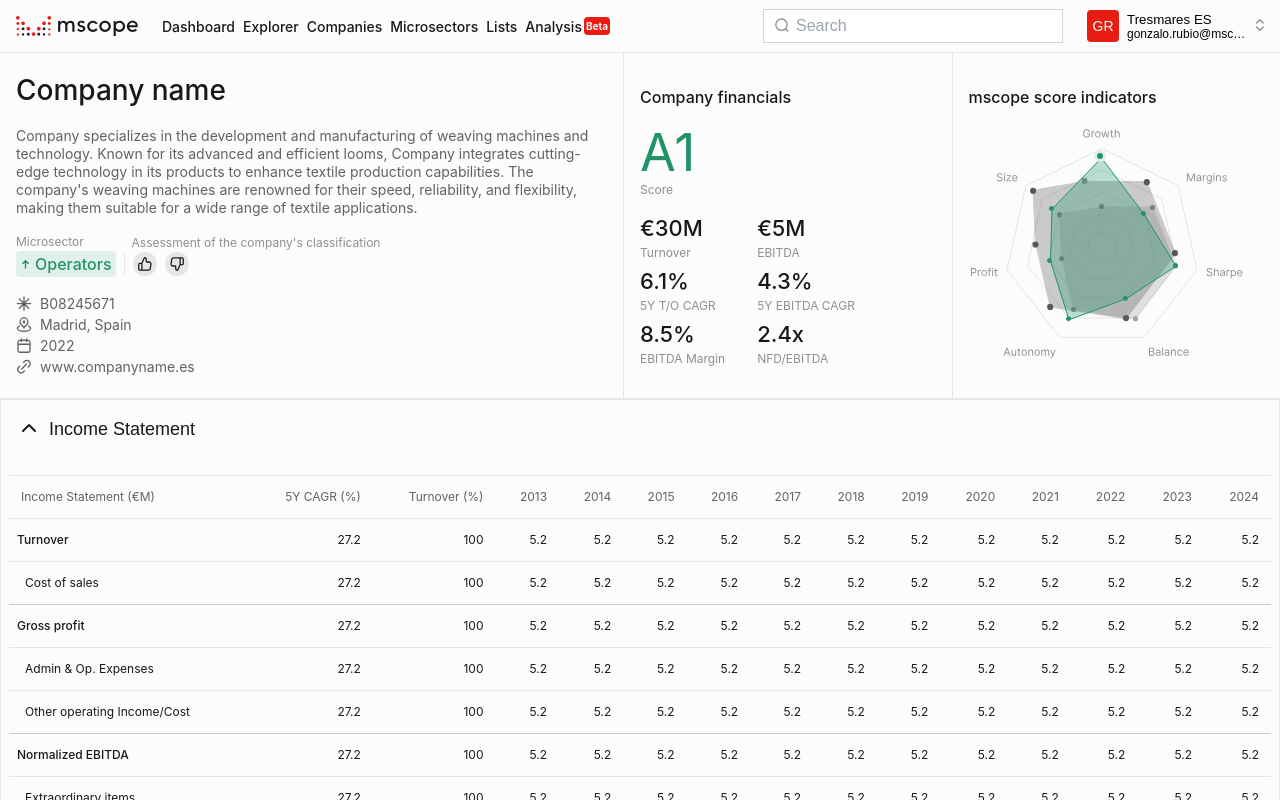
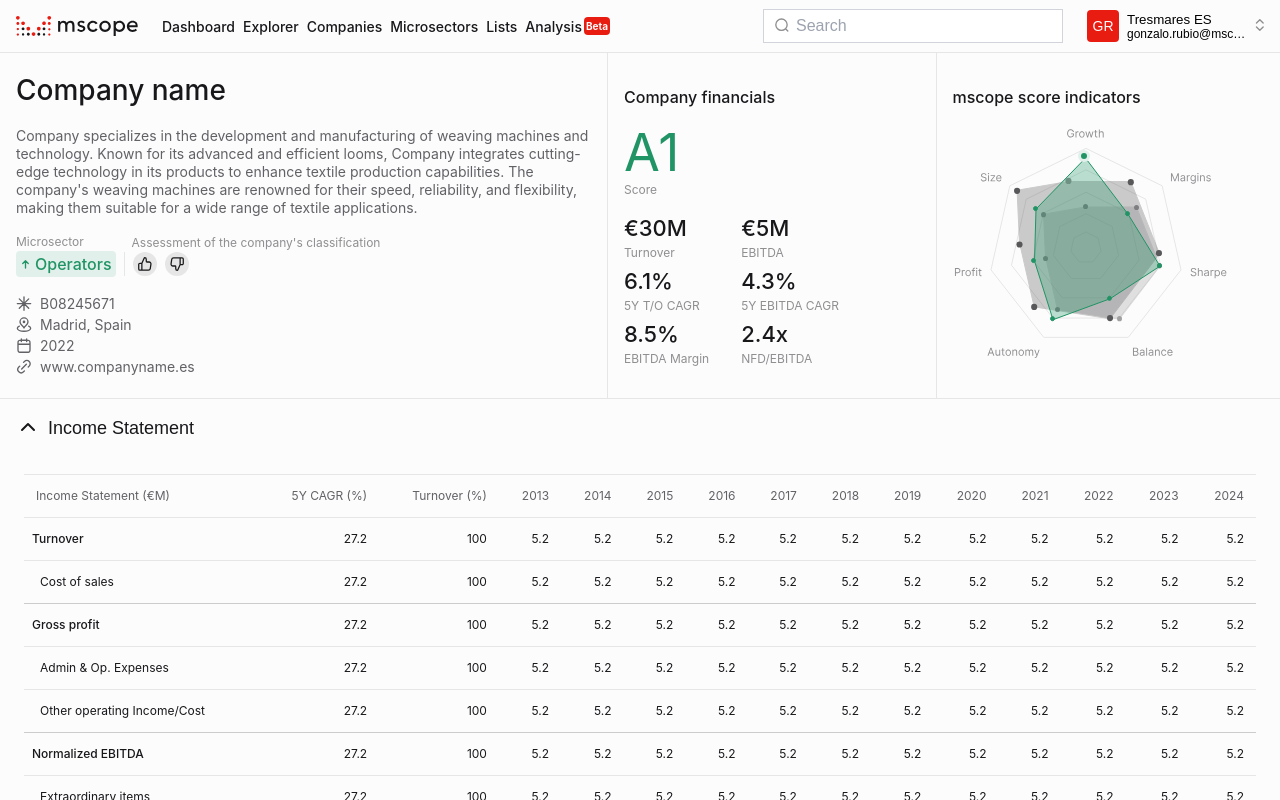
Before and after one commit to mme35/prueba-mscope, a React (Vite) app: page / in a window 1280 px wide. Shown: the top 800 px of the page. Built offline with nearby package versions, Linux system fonts and the light colour scheme.

Commit message:
add separators and containers

```diff
--- a/src/App.tsx
+++ b/src/App.tsx
@@ -268,16 +268,18 @@ function App() {
 		<>
 			<Nav />
 			<main>
-				<CompanyOverview />
-				<Collapsible title="Income Statement" defaultOpen={true}>
-					<Table headers={headers} rows={rows} />
-				</Collapsible>
-				<Collapsible title="Balance Sheet">
-					<p>More content</p>
-				</Collapsible>
-				<Collapsible title="Cash Flow">
-					<p>More content</p>
-				</Collapsible>
+				<div className="separator">
+					<div className="container">
+						<CompanyOverview />
+					</div>
+				</div>
+				<div className="separator">
+					<div className="container">
+						<Collapsible title="Income Statement" defaultOpen={true}>
+							<Table headers={headers} rows={rows} />
+						</Collapsible>
+					</div>
+				</div>
 			</main>
 		</>
 	);
--- a/src/Collapsible.css
+++ b/src/Collapsible.css
@@ -1,13 +1,8 @@
-.collapsible {
-	border: 1px solid var(--separator-color);
-	background: var(--background-color);
-}
-
 .collapsible-header {
 	width: 100%;
 	display: flex;
 	align-items: center;
-	padding: 16px;
+	padding: 16px 0;
 	gap: 8px;
 	background: none;
 	border: none;
--- a/src/CompanyOverview.css
+++ b/src/CompanyOverview.css
@@ -1,16 +1,11 @@
-.company-container {
-	border-bottom: 1px solid var(--separator-color);
-}
-
-.company {
+.company-overview {
 	display: flex;
 	justify-content: center;
-	max-width: var(--max-width);
 }
 
 .description {
+	padding: 16px 0;
 	flex: 2;
-	padding: 16px;
 }
 
 .description p {
--- a/src/CompanyOverview.tsx
+++ b/src/CompanyOverview.tsx
@@ -8,17 +8,16 @@ import Link from './assets/link-01_16px.svg?react';
 
 const CompanyOverview = () => {
 	return (
-		<div className="company-container">
-			<div className="company">
+		<div className="company-overview">
 			<div className="description">
 				<div>
 					<h1 className="header">Company name</h1>
 					<p>
 						Company specializes in the development and manufacturing of weaving machines and technology.
-							Known for its advanced and efficient looms, Company integrates cutting-edge technology in
-							its products to enhance textile production capabilities. The company's weaving machines are
-							renowned for their speed, reliability, and flexibility, making them suitable for a wide
-							range of textile applications.
+						Known for its advanced and efficient looms, Company integrates cutting-edge technology in its
+						products to enhance textile production capabilities. The company's weaving machines are renowned
+						for their speed, reliability, and flexibility, making them suitable for a wide range of textile
+						applications.
 					</p>
 				</div>
 				<div className="description-sector">
@@ -104,7 +103,6 @@ const CompanyOverview = () => {
 				</div>
 			</div>
 		</div>
-		</div>
 	);
 };
 
--- a/src/Nav.css
+++ b/src/Nav.css
@@ -1,5 +1,4 @@
 .app-header {
-	border-bottom: 1px solid var(--separator-color);
 	font-weight: var(--text-weight-400);
 	font-size: var(--font-size-sm);
 }
@@ -8,7 +7,6 @@
 	display: flex;
 	max-width: var(--max-width);
 	justify-content: space-between;
-	padding: 0 16px;
 }
 
 .app-nav {
@@ -21,7 +19,6 @@
 	justify-content: center;
 	align-items: center;
 	list-style: none;
-
 	gap: 8px;
 }
 
--- a/src/Nav.tsx
+++ b/src/Nav.tsx
@@ -5,7 +5,8 @@ import Chevrons from './assets/chevrons.svg?react';
 export const Nav = () => {
 	return (
 		<>
-			<header className="app-header">
+			<header className="app-header separator">
+				<div className="container">
 					<div className="nav-container">
 						<nav className="app-nav">
 							<ul>
@@ -58,6 +59,7 @@ export const Nav = () => {
 							</button>
 						</div>
 					</div>
+				</div>
 			</header>
 		</>
 	);
--- a/src/index.css
+++ b/src/index.css
@@ -44,20 +44,28 @@ body {
 	color: var(--text-color-500);
 }
 
+.app-container {
+	min-height: 100vh;
+	min-height: 100dvh; /* Modern viewport height for mobile */
+	display: flex;
+	flex-direction: column;
+}
+
+.separator {
+	border-bottom: 1px solid var(--separator-color);
+}
+
+.container {
+	max-width: var(--max-width);
+	margin-left: auto;
+	margin-right: auto;
+	padding: 0 16px;
+}
+
 a {
 	font-weight: 500;
 	color: inherit;
 	text-decoration: none;
-}
-
-.app-container {
-	min-height: 100vh;
-	min-height: 100dvh; /* Modern viewport height for mobile */
-
-	margin: 0 auto;
-
-	display: flex;
-	flex-direction: column;
 }
 
 h1 {
```
Lines whose indentation alone changed are shown as unchanged.
